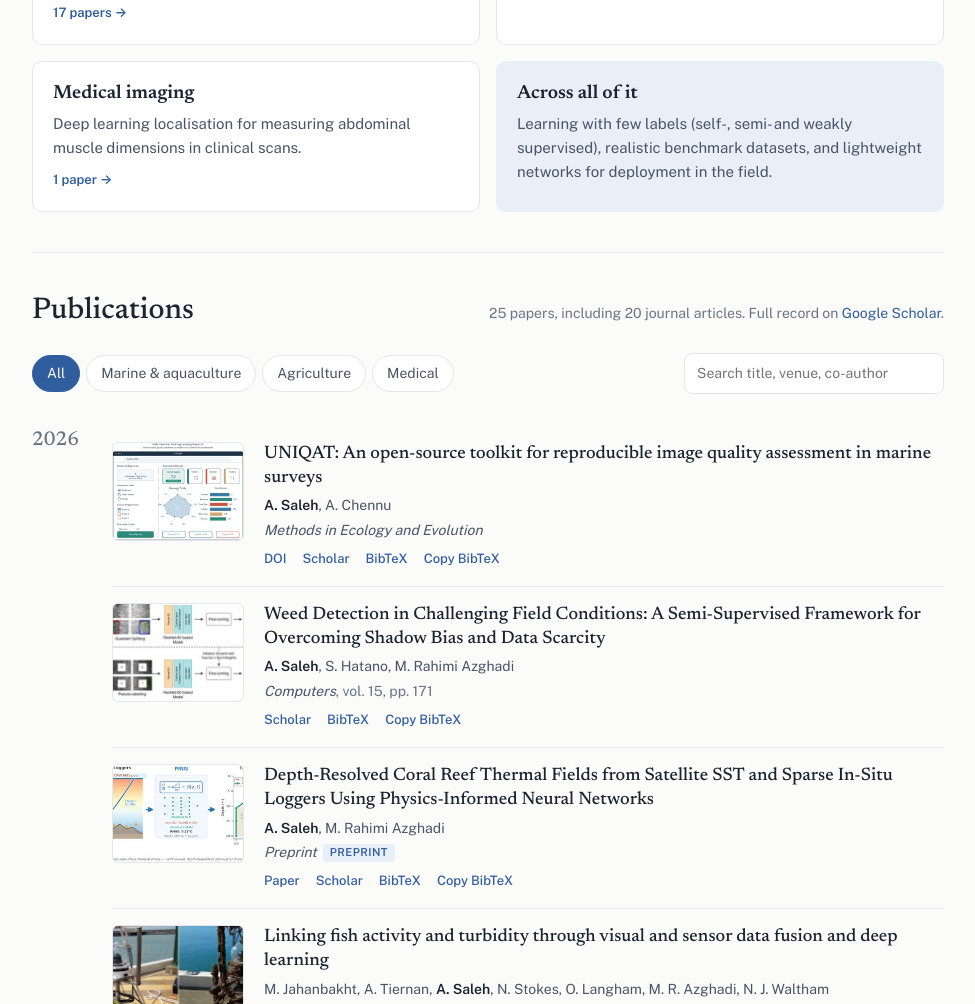
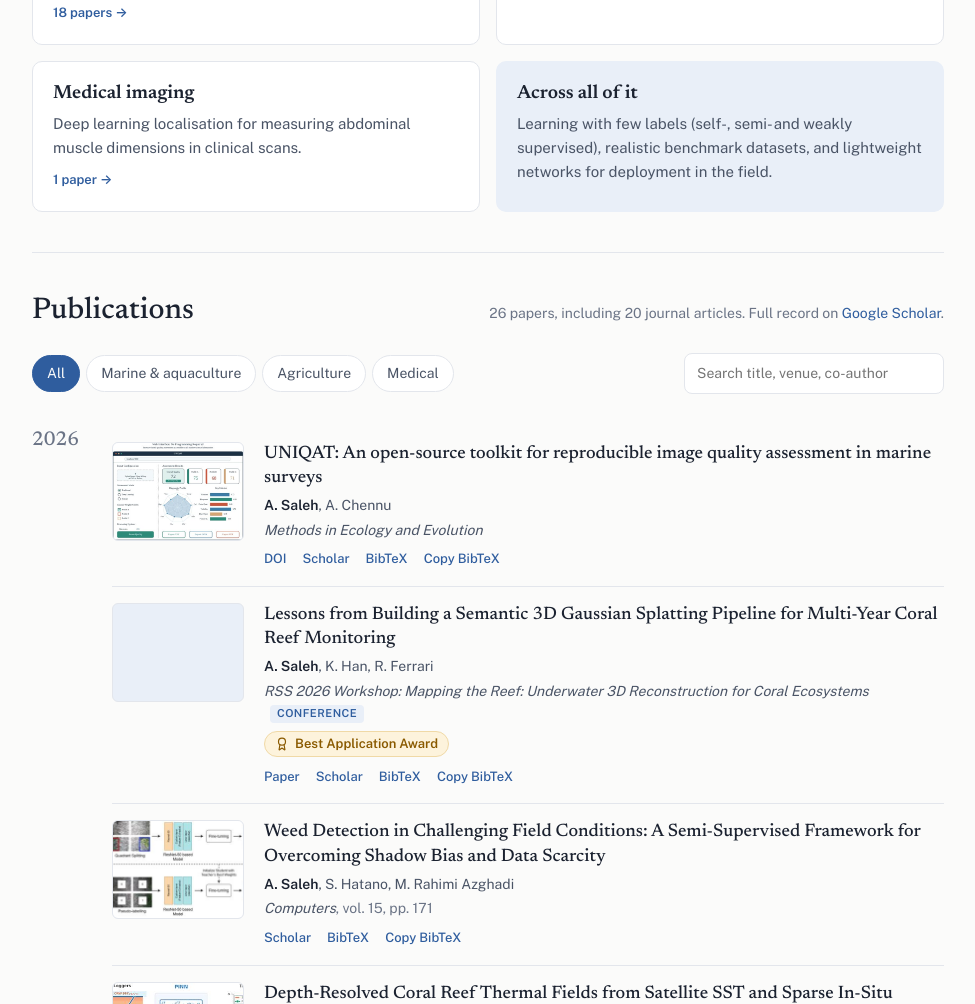
Before and after one commit to alzayats/alzayats.github.io, a plain HTML site: page index.html in a window 1280 px wide. Shown: the part 973-1977 px from the top of the page, without its empty margins (152-1127 px from the left). Drawn offline with nearby package versions, Linux system fonts and the light colour scheme.

Commit message:
Add RSS 2026 reef 3DGS paper with Best Application Award badge

```diff
--- a/script.js
+++ b/script.js
@@ -12,6 +12,15 @@ document.addEventListener('DOMContentLoaded', function() {
   year={2026},
   publisher={Wiley},
   doi={10.1111/2041-210X.70431}
+}
+
+@inproceedings{saleh2026lessons,
+  title={Lessons from Building a Semantic 3D Gaussian Splatting Pipeline for Multi-Year Coral Reef Monitoring},
+  author={Saleh, Alzayat and Han, Kang and Ferrari, Renata},
+  booktitle={RSS 2026 Workshop: Mapping the Reef: Underwater 3D Reconstruction for Coral Ecosystems},
+  year={2026},
+  url={https://alejandrofontan.github.io/Mapping-the-Reef-RSS26/assets/proceedings/2.pdf},
+  award={Best Application Award}
 }
 
 @article{konovalov2018estimating,
@@ -355,6 +364,7 @@ keywords = {Multimodal language models, Agriculture AI, Deep learning, Tutorial,
                 <h3 class="pub-title"><a href="${esc(paperUrl(pub))}" target="_blank" rel="noopener">${esc(pub.title)}</a></h3>
                 <p class="pub-authors">${formatAuthors(pub.author)}</p>
                 <p class="pub-venue"><em>${esc(venue)}</em>${extra ? ', ' + esc(extra) : ''}${pub.kind !== 'Journal' ? `<span class="tag">${pub.kind}</span>` : ''}</p>
+                ${pub.award ? `<p class="pub-award"><svg viewBox="0 0 24 24" aria-hidden="true"><path d="m15.48 12.89 1.51 8.53a.5.5 0 0 1-.81.47l-3.58-2.69a1 1 0 0 0-1.2 0l-3.59 2.69a.5.5 0 0 1-.81-.47l1.51-8.53"/><circle cx="12" cy="8" r="6"/></svg>${esc(pub.award)}</p>` : ''}
                 <div class="pub-actions">
                     ${pub.doi ? `<a href="${esc(paperUrl(pub))}" target="_blank" rel="noopener">DOI</a>` : (pub.url ? `<a href="${esc(pub.url)}" target="_blank" rel="noopener">Paper</a>` : '')}
                     ${pub.pdf ? `<a href="${esc(pub.pdf)}" target="_blank" rel="noopener">PDF</a>` : ''}
--- a/style.css
+++ b/style.css
@@ -96,6 +96,10 @@ button.area:hover { border-color: var(--accent); }
 .pub-authors strong { color: var(--ink); font-weight: 600; }
 .pub-venue { margin: 0; font-size: 14px; color: var(--muted); }
 .pub-venue em { color: var(--ink-2); }
+.pub-award { display: inline-flex; align-items: center; gap: 6px; margin: 6px 0 0; padding: 2px 10px; border-radius: 999px; font-size: 13px; font-weight: 600; color: #8a5a00; background: #fdf3dc; border: 1px solid #f0d9a6; }
+.pub-award svg { width: 14px; height: 14px; fill: none; stroke: currentColor; stroke-width: 2; stroke-linecap: round; stroke-linejoin: round; }
+@media (prefers-color-scheme: dark) { :root:not([data-theme="light"]) .pub-award { color: #f0c46a; background: #2e2510; border-color: #5a4720; } }
+:root[data-theme="dark"] .pub-award { color: #f0c46a; background: #2e2510; border-color: #5a4720; }
 .tag { display: inline-block; margin-left: 6px; padding: 0 7px; border-radius: 4px; font-size: 11px; font-weight: 600; letter-spacing: .04em; text-transform: uppercase; vertical-align: 1px; background: var(--accent-soft); color: var(--accent); }
 .pub-actions { display: flex; flex-wrap: wrap; gap: 4px 16px; margin-top: 8px; font-size: 13px; font-weight: 500; }
 .pub-actions button { padding: 0; border: 0; background: none; color: var(--accent); cursor: pointer; }
```
